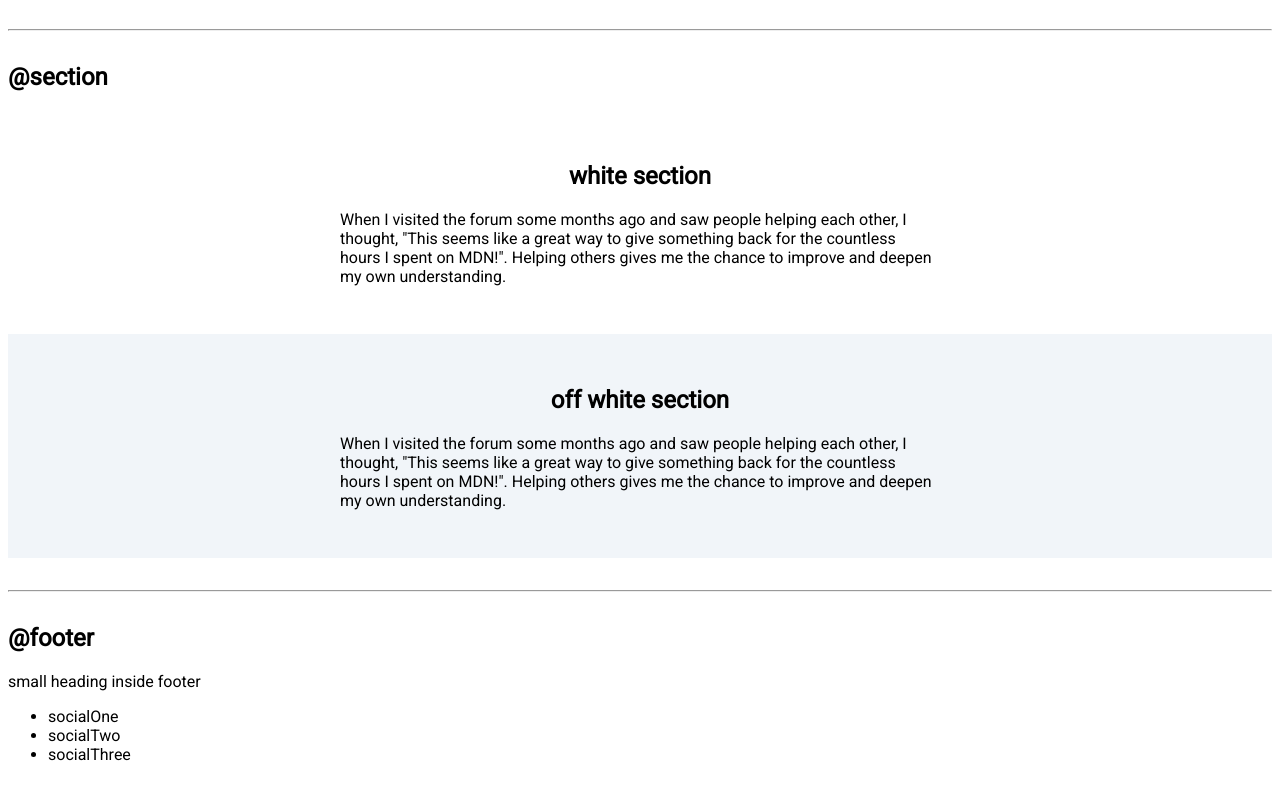
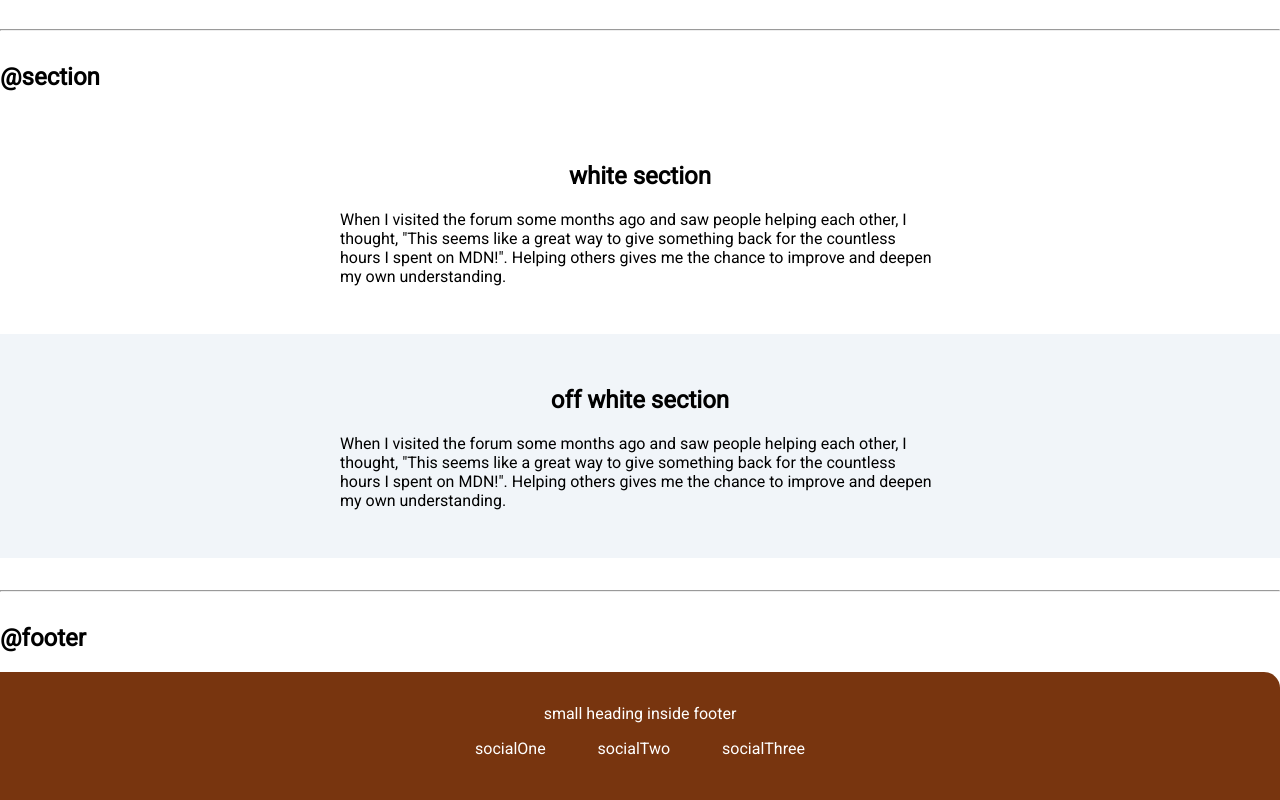
Before and after one commit to sharath-io/portfolio-neogcamp-lesson-3, a plain HTML site: page index.html in a window 1280 px wide. Shown: the part 2184-2984 px from the top of the page. Drawn offline with Linux system fonts and the light colour scheme.

Commit message:
added styling for footer

```diff
--- a/index.html
+++ b/index.html
@@ -109,12 +109,12 @@
 
     <hr/>
     <h2>@footer</h2>
-    <footer>
-        <div>small heading inside footer</div>
-        <ul>
-            <li>socialOne</li>
-            <li>socialTwo</li>
-            <li>socialThree</li>
+    <footer class="footer">
+        <div class="footer-header">small heading inside footer</div>
+        <ul class="social-links  list-non-bullet">
+            <li class="list-item-inline"><a class="link" href="/">socialOne</a></li>
+            <li class="list-item-inline"><a class="link" href="/">socialTwo</a></li>
+            <li class="list-item-inline"><a class="link" href="/">socialThree</a></li>
         </ul>
     </footer>
 
--- a/styles.css
+++ b/styles.css
@@ -8,6 +8,7 @@
 
 body {
     font-family: 'Roboto', sans-serif;
+    margin: 0px;
 }
 
 hr {
@@ -94,10 +95,12 @@ hr {
     max-width: 350px;
     display: block;
     margin: auto;
+
 }
 
 .hero .hero-heading {
     padding-top: 1rem;
+    text-align: center;
     color: var(--dark-gray);
 }
 
@@ -118,3 +121,22 @@ hr {
 .ow {
     background-color: var(--off-white);
 }
+
+
+
+/* footer */
+.footer{
+    background-color: var(--primary-color);
+    padding: 2rem 1rem;
+    text-align: center;
+    color: white;
+    border-top-right-radius: 1rem;
+}
+
+.footer .link{
+    color: white;
+}
+
+.footer ul{
+    padding-inline-start: 0px;
+}
```
